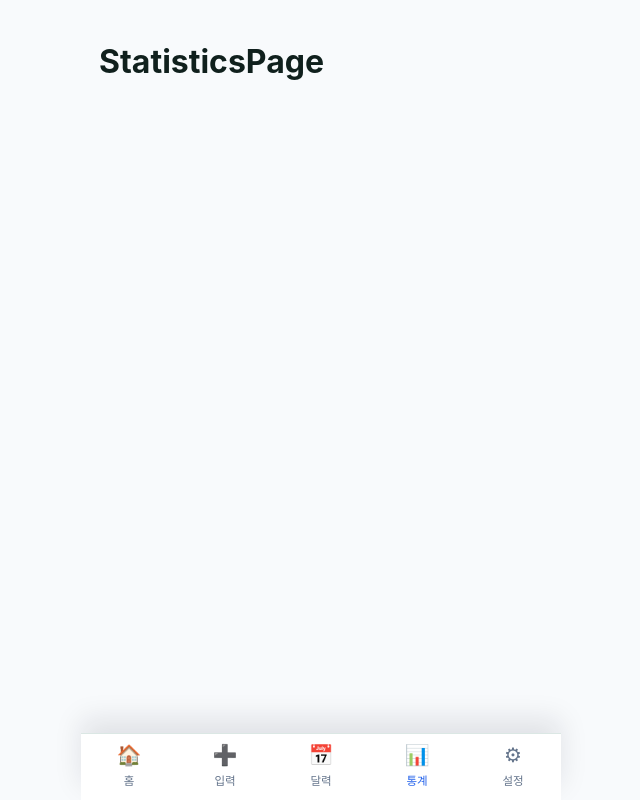
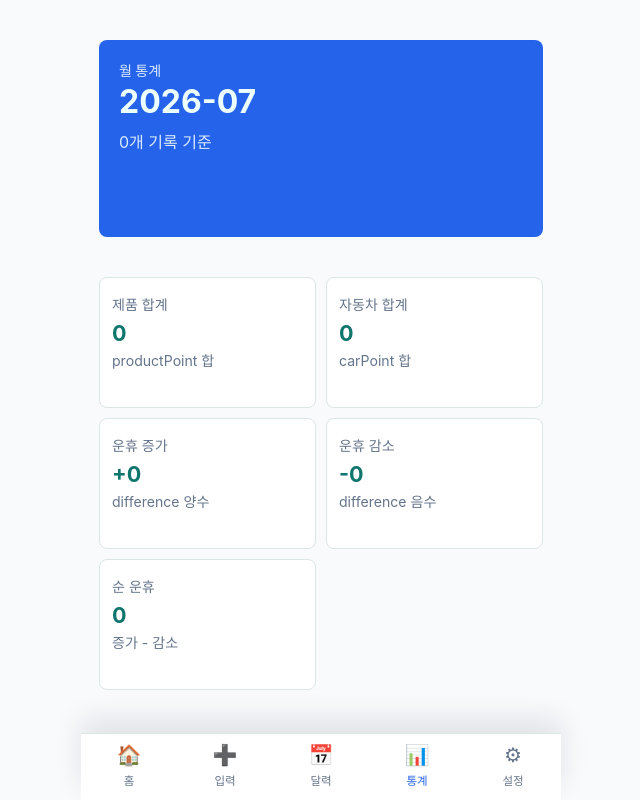
Before and after one commit to yhs2861/unhyu-manager, a React (Vite) app: page /statistics in a window 1280 px wide. Shown: the whole page, without its empty margins (319-959 px from the left). Built offline with nearby package versions, Linux system fonts and the light colour scheme.

Commit message:
V1.0-beta.3 월 통계 기능 추가

```diff
--- a/src/pages/Statistics/StatisticsPage.tsx
+++ b/src/pages/Statistics/StatisticsPage.tsx
@@ -1,7 +1,41 @@
+import DashboardCard from '../../components/DashboardCard';
+import { getRecords } from '../../storage/LocalStorage';
+import { monthKey, today } from '../../utils/date';
+
+function formatSignedNumber(value: number) {
+  return value > 0 ? `+${value}` : `${value}`;
+}
+
 function StatisticsPage() {
+  const currentMonth = monthKey(today());
+  const monthlyRecords = getRecords().filter((record) => monthKey(record.date) === currentMonth);
+  const productTotal = monthlyRecords.reduce((total, record) => total + record.productPoint, 0);
+  const carTotal = monthlyRecords.reduce((total, record) => total + record.carPoint, 0);
+  const unhyuIncrease = monthlyRecords
+    .filter((record) => record.difference > 0)
+    .reduce((total, record) => total + record.difference, 0);
+  const unhyuDecrease = Math.abs(
+    monthlyRecords
+      .filter((record) => record.difference < 0)
+      .reduce((total, record) => total + record.difference, 0),
+  );
+  const netUnhyu = unhyuIncrease - unhyuDecrease;
+
   return (
-    <main className="app-shell">
-      <h1>StatisticsPage</h1>
+    <main className="app-shell statistics-page">
+      <header className="statistics-header">
+        <p className="eyebrow">월 통계</p>
+        <h1>{currentMonth}</h1>
+        <p>{monthlyRecords.length}개 기록 기준</p>
+      </header>
+
+      <section className="dashboard-grid" aria-label="현재 월 통계">
+        <DashboardCard title="제품 합계" value={productTotal} description="productPoint 합" />
+        <DashboardCard title="자동차 합계" value={carTotal} description="carPoint 합" />
+        <DashboardCard title="운휴 증가" value={`+${unhyuIncrease}`} description="difference 양수" />
+        <DashboardCard title="운휴 감소" value={`-${unhyuDecrease}`} description="difference 음수" />
+        <DashboardCard title="순 운휴" value={formatSignedNumber(netUnhyu)} description="증가 - 감소" />
+      </section>
     </main>
   );
 }
--- a/src/styles.css
+++ b/src/styles.css
@@ -853,6 +853,28 @@ h3 {
   text-align: center;
 }
 
+.statistics-page {
+  display: grid;
+  gap: 16px;
+}
+
+.statistics-header {
+  padding: 20px;
+  border-radius: 8px;
+  color: #ecfeff;
+  background: #2563eb;
+}
+
+.statistics-header .eyebrow,
+.statistics-header p:last-child {
+  margin: 0;
+  color: #dbeafe;
+}
+
+.statistics-header h1 {
+  margin: 4px 0 8px;
+}
+
 @media (min-width: 720px) {
   .app-shell {
     padding-top: 40px;
```
